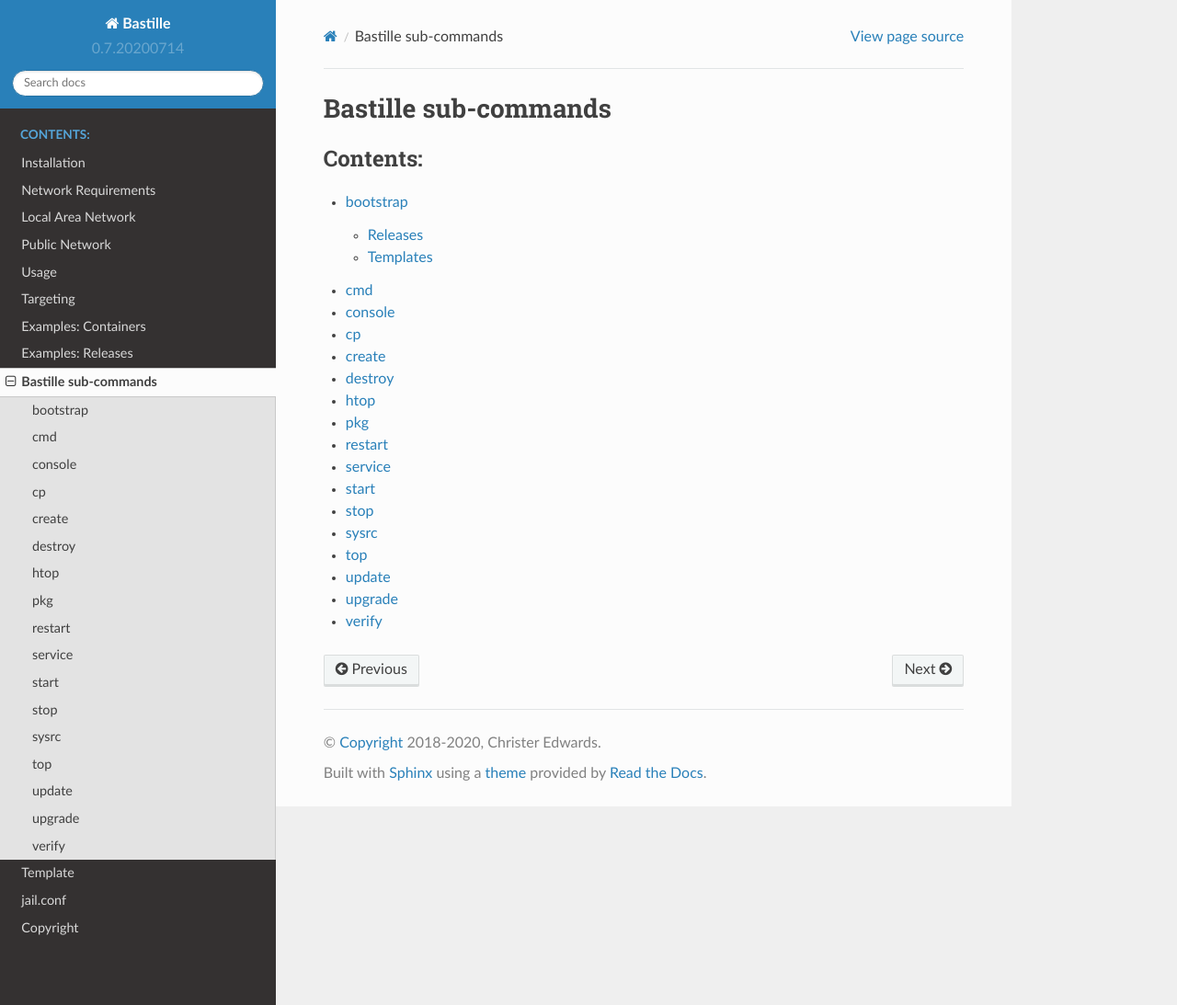
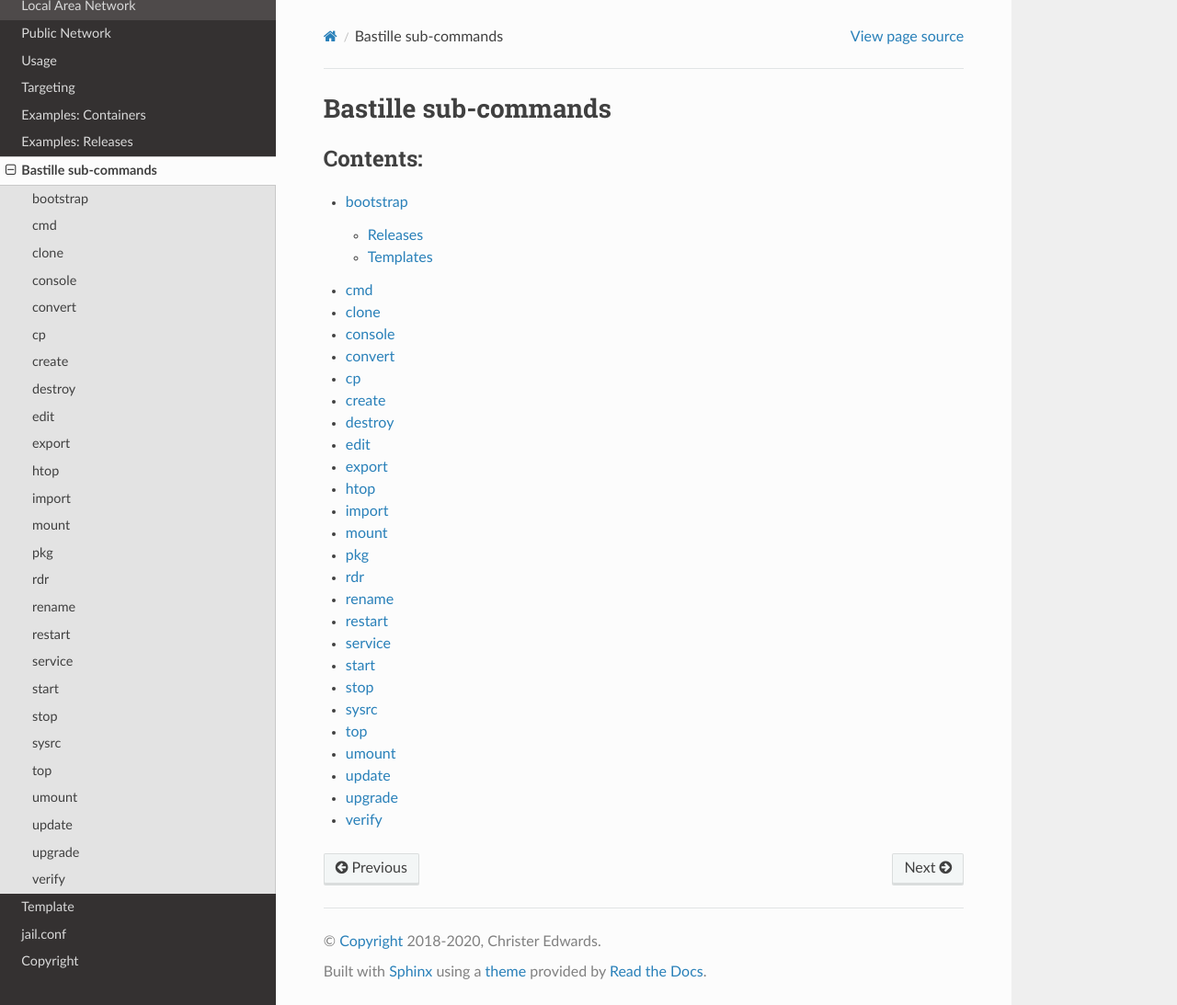
Before and after one commit to BastilleBSD/bastille, a Sphinx documentation site: the page built from docs/chapters/subcommands/index.rst, in a window 1280 px wide and 1093 px high. Shown: the whole window at 92% size. Built offline with Sphinx 7.4.7 and the Read the Docs theme 2.0.0, drawn with Linux system fonts in a browser that asks for light colours.

Commit message:
updating subcommand index

```diff
--- a/docs/chapters/subcommands/index.rst
+++ b/docs/chapters/subcommands/index.rst
@@ -7,18 +7,27 @@ Bastille sub-commands
 
    bootstrap
    cmd
+   clone
    console
+   convert
    cp
    create
    destroy
+   edit
+   export
    htop
+   import
+   mount
    pkg
+   rdr
+   rename
    restart
    service
    start
    stop
    sysrc
    top
+   umount
    update
    upgrade
    verify
```
